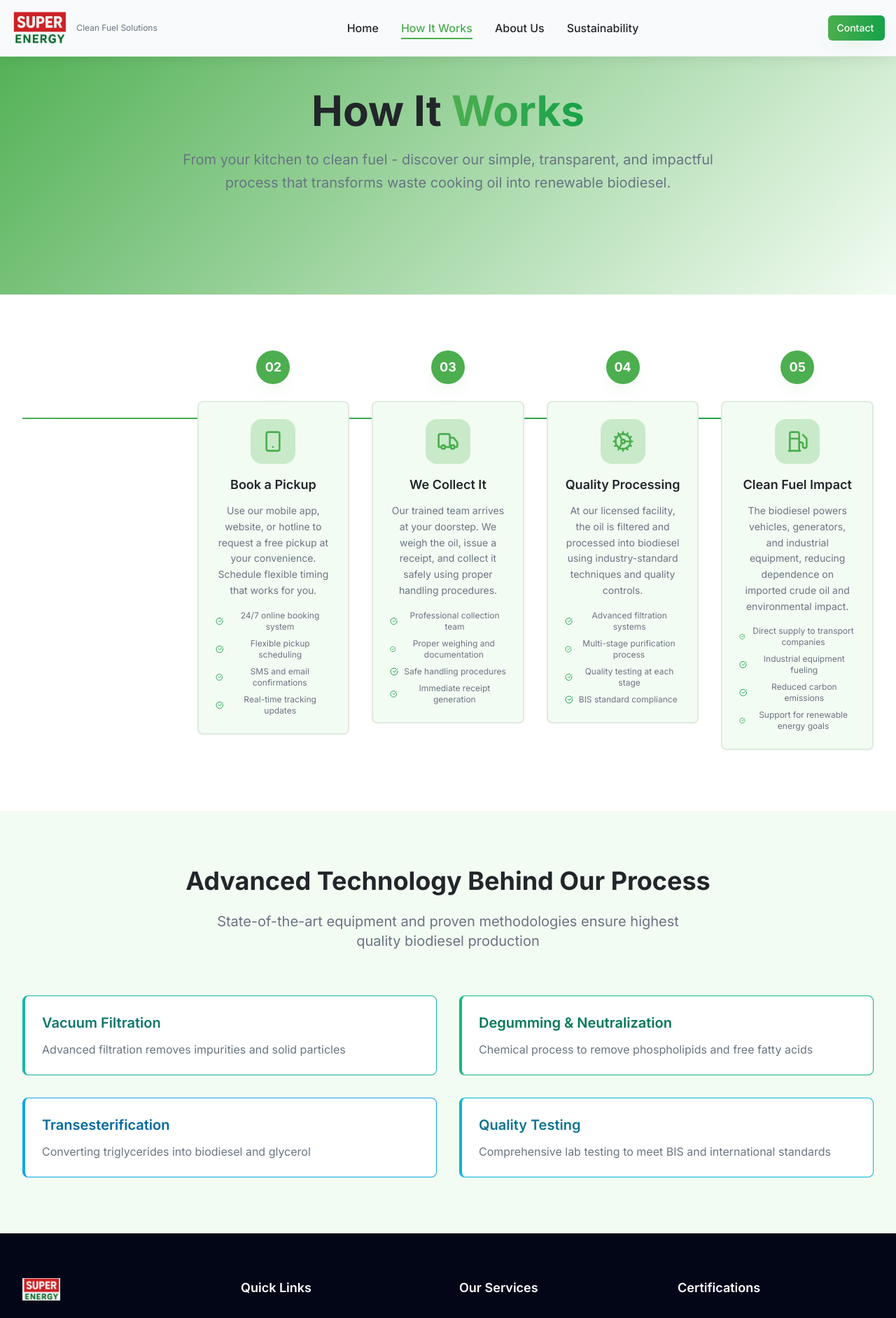
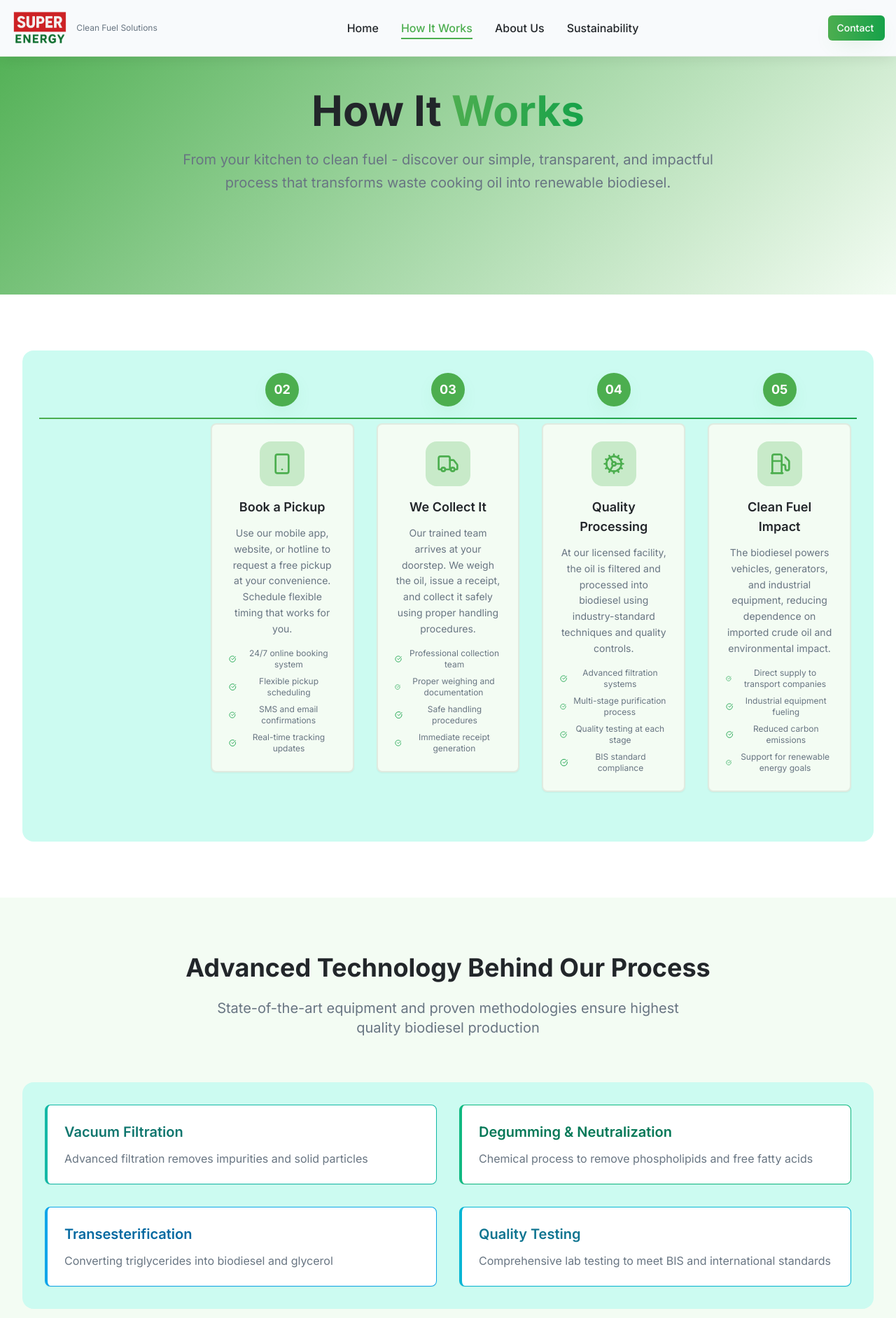
Before and after one commit to ashwinraja007/superenergy.sg, a React (Vite) app: page /how-it-works in a window 1280 px wide. Shown: the top 1884 px of the page at 70% size. Built offline with nearby package versions, Linux system fonts and the light colour scheme.

Commit message:
Update HowItWorks.tsx

```diff
--- a/src/pages/HowItWorks.tsx
+++ b/src/pages/HowItWorks.tsx
@@ -54,7 +54,6 @@ const HowItWorksPage = () => {
     description: "Comprehensive lab testing to meet BIS and international standards"
   }];
 
-  // Accent colors for the Advanced Technologies cards
   const techAccents = [
     { border: "border-teal-500", text: "text-teal-700" },
     { border: "border-emerald-500", text: "text-emerald-700" },
@@ -86,11 +85,11 @@ const HowItWorksPage = () => {
       {/* Process Steps */}
       <section className="py-20 bg-background">
         <div className="max-w-7xl mx-auto px-4 sm:px-6 lg:px-8">
-          {/* Desktop Layout */}
+          {/* Desktop Layout (grid bg teal-100) */}
           <div className="hidden lg:block">
-            <div className="relative">
+            <div className="relative rounded-2xl bg-teal-100 p-6 md:p-8">
               {/* Connection Line */}
-              <div className="absolute top-24 left-0 right-0 h-0.5 bg-gradient-eco"></div>
+              <div className="absolute top-24 left-6 right-6 h-0.5 bg-gradient-eco"></div>
 
               <div className="grid grid-cols-5 gap-8">
                 {steps.map((step, index) => <div key={index} className="relative animate-fade-in" style={{
@@ -120,8 +119,8 @@ const HowItWorksPage = () => {
             </div>
           </div>
 
-          {/* Mobile Layout */}
-          <div className="lg:hidden space-y-8">
+          {/* Mobile Layout (grid bg teal-100) */}
+          <div className="lg:hidden rounded-2xl bg-teal-100 p-4 sm:p-6 space-y-8">
             {steps.map((step, index) => <Card key={index} className="p-6 hover:shadow-eco transition-all duration-300 bg-eco-surface border-2 hover:border-primary/20 animate-fade-in" style={{
             animationDelay: `${index * 100}ms`
           }}>
@@ -152,7 +151,7 @@ const HowItWorksPage = () => {
         </div>
       </section>
 
-      {/* Technology Section */}
+      {/* Technology Section (grid bg teal-100) */}
       <section className="py-20 bg-eco-surface">
         <div className="max-w-7xl mx-auto px-4 sm:px-6 lg:px-8">
           <div className="text-center mb-16">
@@ -162,6 +161,7 @@ const HowItWorksPage = () => {
             </p>
           </div>
 
+          <div className="rounded-2xl bg-teal-100 p-6 md:p-8">
             <div className="grid md:grid-cols-2 gap-8">
               {technologies.map((tech, index) => {
                 const accent = techAccents[index % techAccents.length];
@@ -177,9 +177,9 @@ const HowItWorksPage = () => {
               })}
             </div>
           </div>
+        </div>
       </section>
 
-      {/* CTA Section */}
       <Footer />
       <ScrollToTop />
     </div>;
```
Lines whose indentation alone changed are shown as unchanged.
